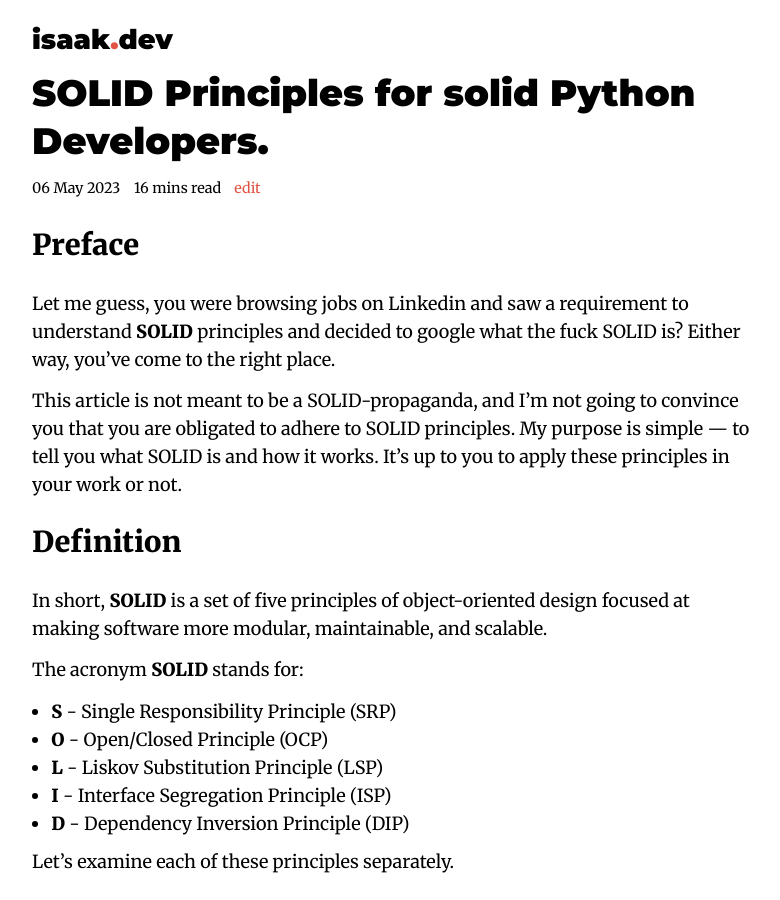
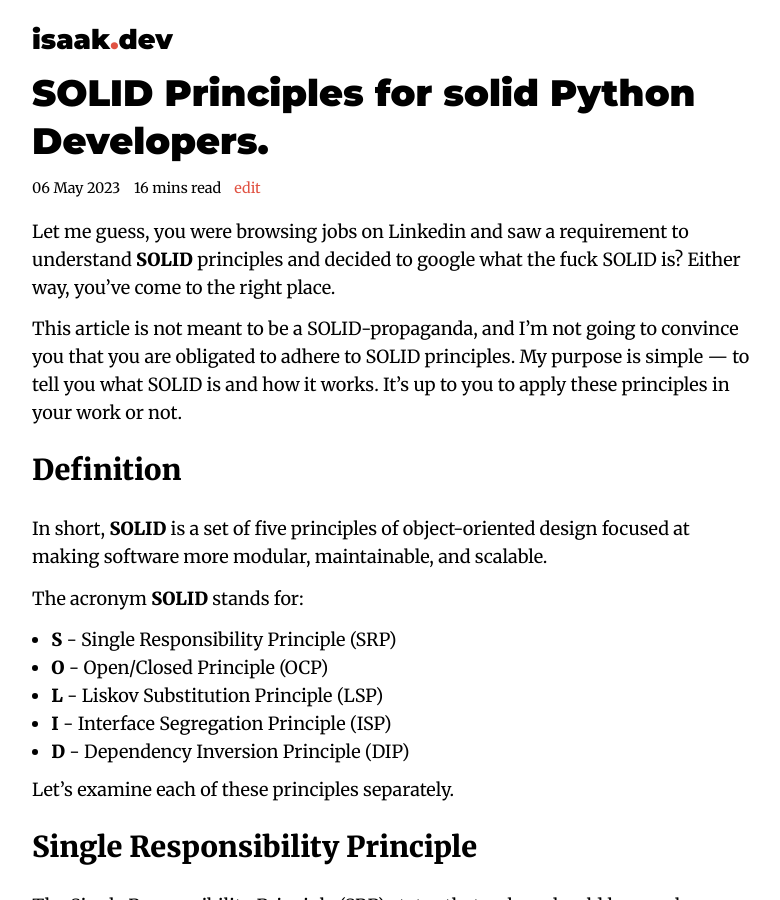
Before and after one commit to lk-geimfari/lk-geimfari.github.io, a Jekyll site: the page built from _posts/2023-05-13-solid-python.md, in a window 1280 px wide and 900 px high. Shown: the whole window, without its empty margins (245-1025 px from the left). Built offline with Jekyll 4.4.1, drawn with Linux system fonts in a browser that asks for light colours; nearby versions of some CDN libraries.

Commit message:
Remove preface

```diff
--- a/_posts/2023-05-13-solid-python.md
+++ b/_posts/2023-05-13-solid-python.md
@@ -6,8 +6,6 @@ preview_img:
 description: SOLID is a set of principles of object-oriented design focused at making software more modular, maintainable, and scalable.
 published: true
 ---
-
-## Preface
 
 Let me guess, you were browsing jobs on Linkedin and saw a requirement to understand **SOLID** principles and decided
 to google what the fuck SOLID is? Either way, you've come to the right place.
```
